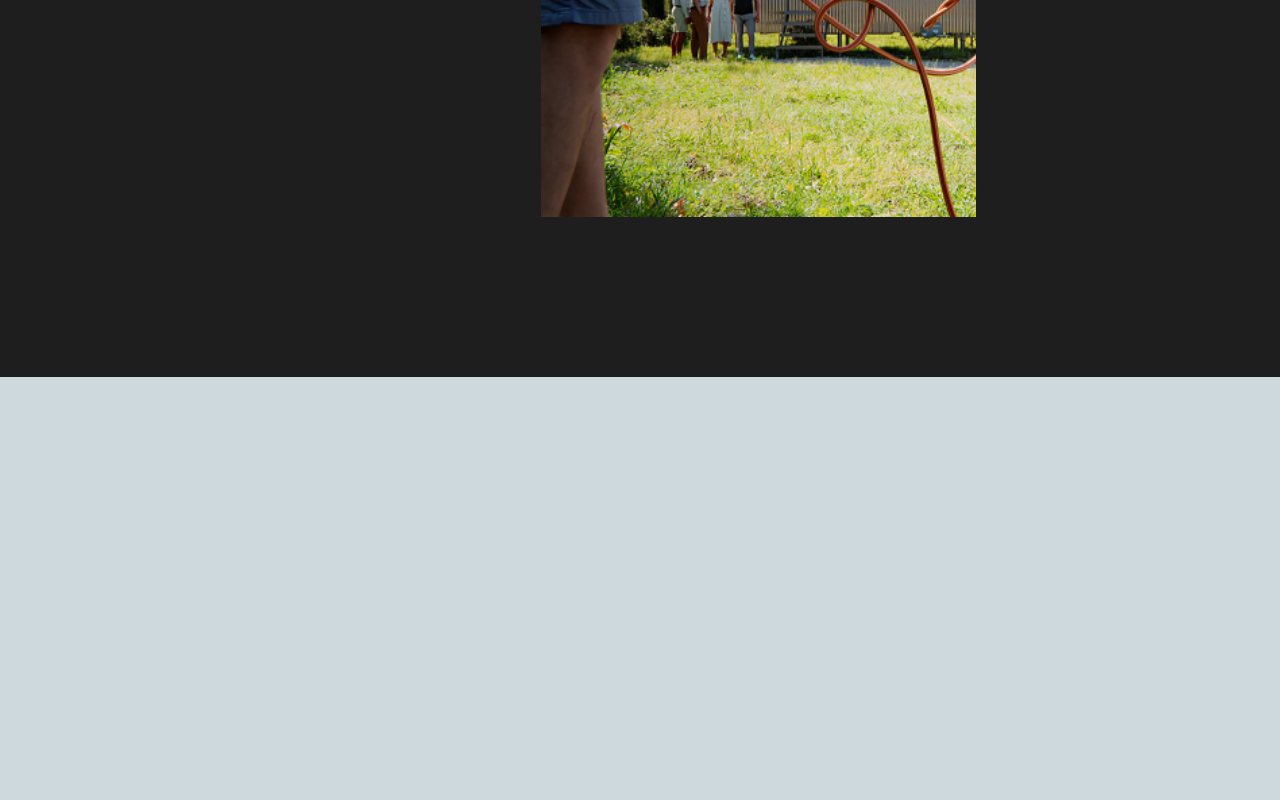
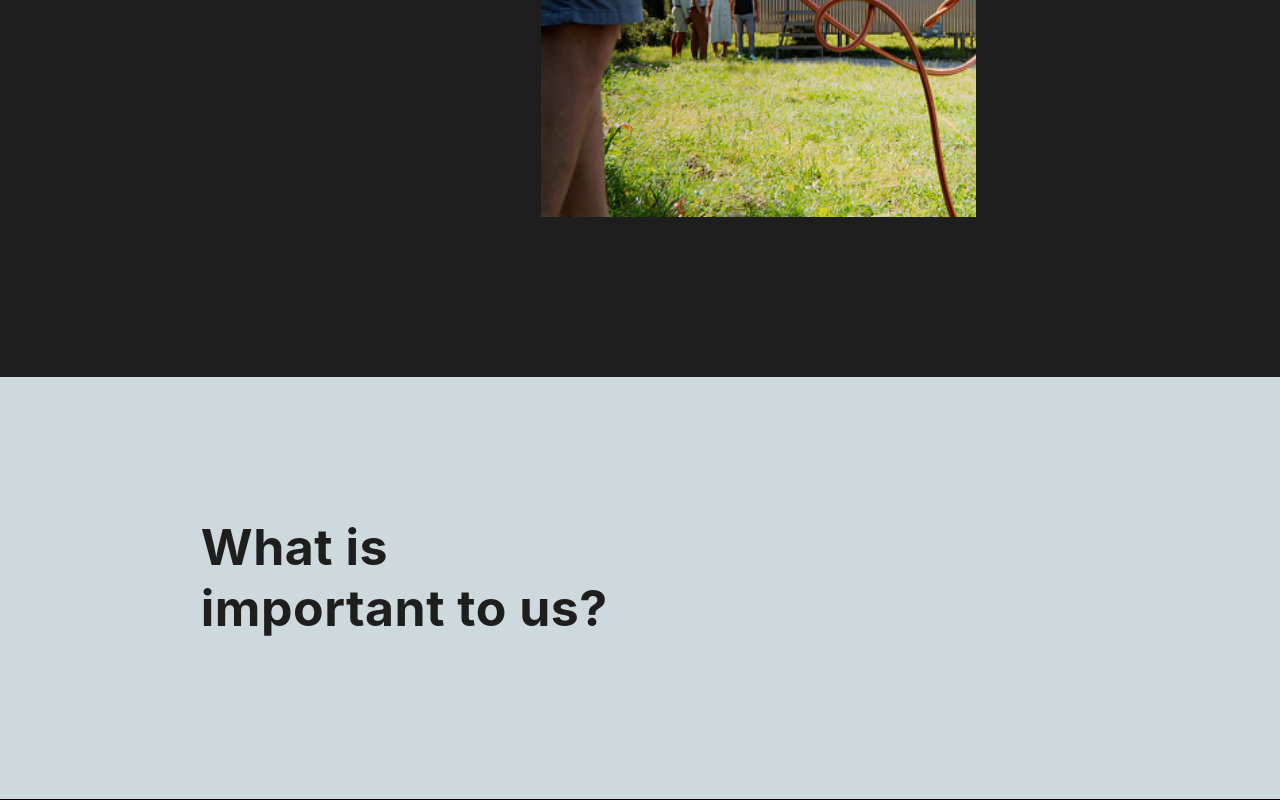
Before and after one commit to whiteand/vsimdim, a Next.js app: page / in a window 1280 px wide. Shown: the part 4778-5578 px from the top of the page. Before the commit the page ends 5155 px from the top, so only its background shows below. Built offline with nearby package versions, Linux system fonts and the light colour scheme.

Commit message:
finished 6 slide

```diff
--- /dev/null
+++ b/components/Slide6/Slide6.module.scss
@@ -0,0 +1,17 @@
+.wrapper {
+  padding-top: calc(var(--grid-large-vertical) + var(--grid-small));
+  padding-left: calc(
+    var(--grid-horizontal) + var(--grid-large) + var(--grid-small)
+  );
+  padding-right: var(--grid-horizontal);
+  padding-bottom: calc(var(--grid-large-vertical) + var(--grid-small) * 2);
+  border-bottom: 1px solid #000;
+
+  h3 {
+    font-weight: 700;
+    font-size: 50px;
+    line-height: 61px;
+    letter-spacing: 0.01em;
+    max-width: 420px;
+  }
+}
--- /dev/null
+++ b/components/Slide6/Slide6.tsx
@@ -0,0 +1,9 @@
+import s from "./Slide6.module.scss";
+
+export default function Slide5() {
+  return (
+    <div className={s.wrapper}>
+      <h3>What is important to us?</h3>
+    </div>
+  );
+}
--- /dev/null
+++ b/components/Slide6/index.ts
@@ -0,0 +1,3 @@
+import Slide6 from "./Slide6";
+
+export default Slide6;
--- a/pages/index.tsx
+++ b/pages/index.tsx
@@ -3,6 +3,7 @@ import FirstScreen from "../components/FirstScreen/FirstScreen";
 import FourthSlide from "../components/FourthSlide";
 import SecondSlide from "../components/SecondSlide";
 import Slide5 from "../components/Slide5";
+import Slide6 from "../components/Slide6";
 import ThirdSlide from "../components/ThirdSlide";
 
 export default function Home() {
@@ -18,6 +19,7 @@ export default function Home() {
       <ThirdSlide />
       <FourthSlide />
       <Slide5 />
+      <Slide6 />
     </>
   );
 }
```
